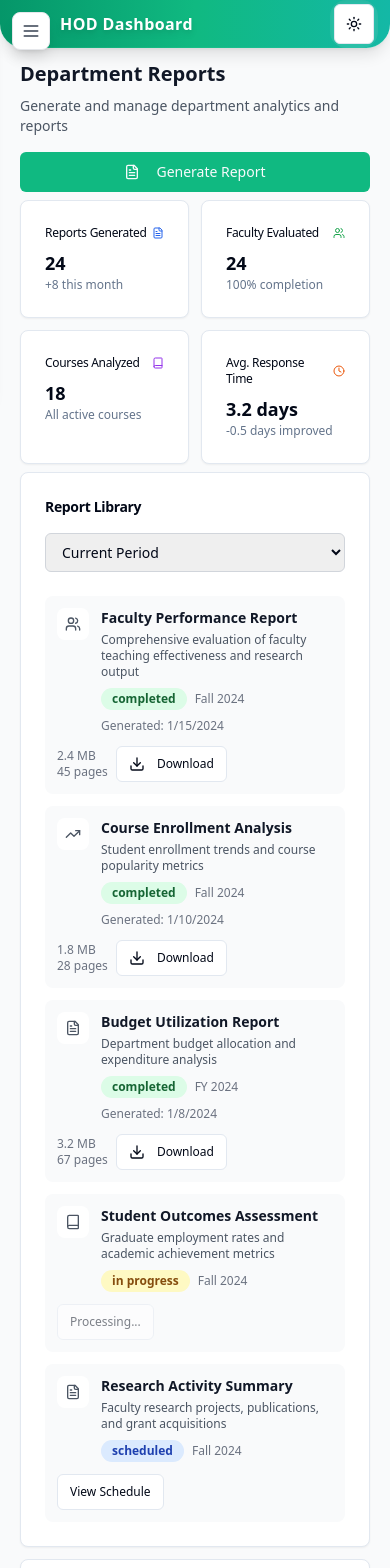
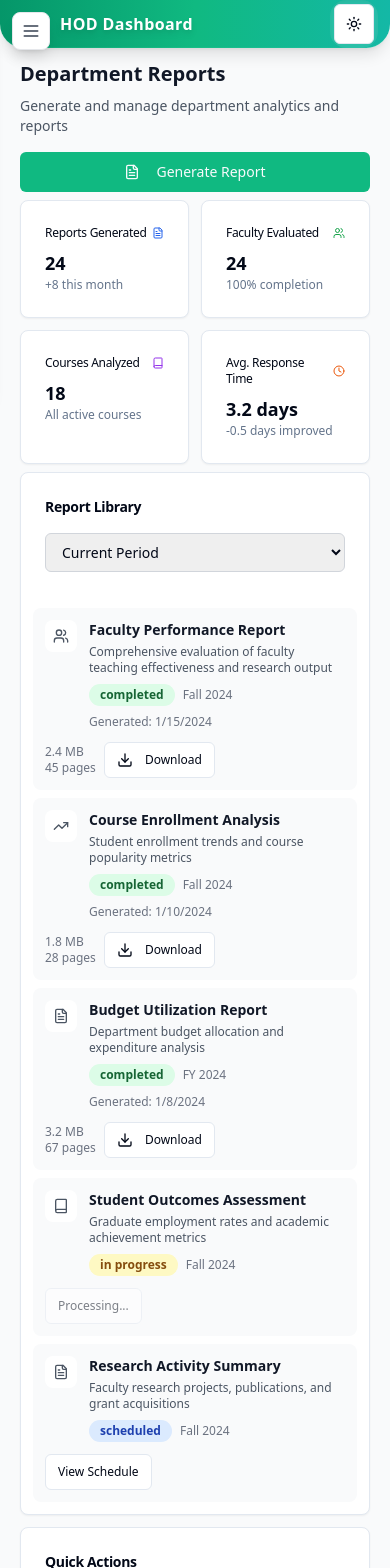
Before and after one commit to Devantics01/courseware-cloud-compass-71, a React (Vite) app: page /hod/reports in a window 390 px wide. Shown: the top 1568 px of the page. Built offline with nearby package versions, Linux system fonts and the light colour scheme.

Commit message:
Adjust mobile view for HodReports
Improve mobile responsiveness for the HodReports page.

```diff
--- a/src/pages/hod/HodReports.tsx
+++ b/src/pages/hod/HodReports.tsx
@@ -166,8 +166,8 @@ const HodReports = () => {
                 </select>
               </div>
             </CardHeader>
-            <CardContent>
-              <div className="space-y-3 sm:space-y-4">
+            <CardContent className="p-3 sm:p-6">
+              <div className="space-y-2 sm:space-y-3">
                 {reports.map((report) => {
                   const TypeIcon = getTypeIcon(report.type);
                   return (
```
